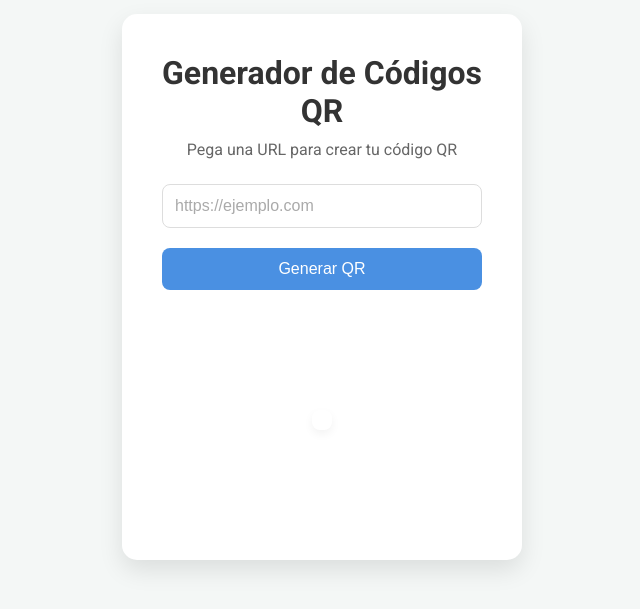
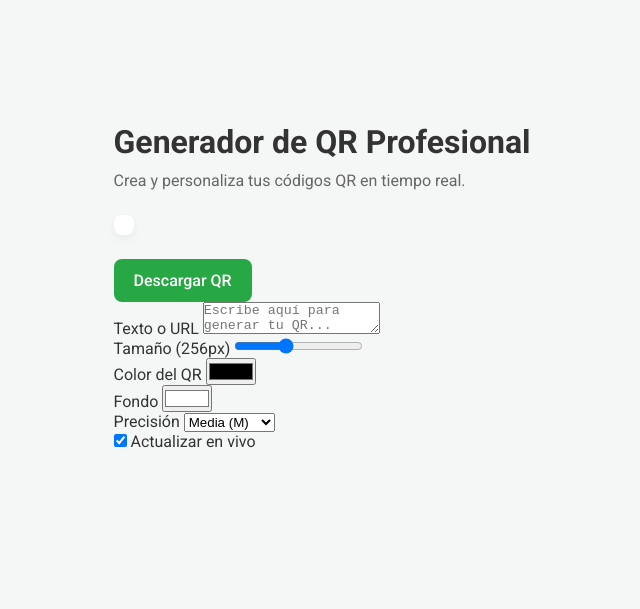
Before and after one commit to ZERO1SSD/QR-generador, a plain HTML site: page index.html in a window 1280 px wide. Shown: the part 113-722 px from the top of the page, without its empty margins (318-958 px from the left). Drawn offline with Linux system fonts and the light colour scheme; a script that the page names is missing.

Commit message:
Add files via upload

```diff
--- a/index.html
+++ b/index.html
@@ -3,20 +3,66 @@
 <head>
     <meta charset="UTF-8">
     <meta name="viewport" content="width=device-width, initial-scale=1.0">
-    <title>Generador de QR</title>
+    <title>Generador de QR Profesional</title>
     <link rel="stylesheet" href="style.css">
-    <script src="https://cdn.jsdelivr.net/npm/qrcodejs@1.0.0/qrcode.min.js"></script>
+    <script src="https://cdnjs.cloudflare.com/ajax/libs/qrcodejs/1.0.0/qrcode.min.js"></script>
 </head>
 <body>
-    <div class="container">
-        <h1>Generador de Códigos QR</h1>
-        <p>Pega una URL para crear tu código QR</p>
-        <input type="text" id="urlInput" placeholder="https://ejemplo.com">
-        <button id="generateBtn">Generar QR</button>
-        <div id="qr-container">
-            <div id="qr-code"></div>
-        </div>
-        <a id="downloadBtn" class="hidden">Descargar QR</a>
+    <div class="app-container">
+        <header class="app-header">
+            <h1>Generador de QR Profesional</h1>
+            <p>Crea y personaliza tus códigos QR en tiempo real.</p>
+        </header>
+
+        <main class="main-content">
+            <div class="qr-display-area">
+                <div id="qr-code-container">
+                    <div id="qr-code"></div>
+                </div>
+                <a id="downloadBtn" download="codigo-qr.png">Descargar QR</a>
+            </div>
+
+            <div class="controls-area">
+                <div class="control-group">
+                    <label for="text-input">Texto o URL</label>
+                    <textarea id="text-input" placeholder="Escribe aquí para generar tu QR..."></textarea>
+                </div>
+
+                <div class="control-group">
+                    <label for="size-slider">Tamaño (<span id="size-value">256</span>px)</label>
+                    <input type="range" id="size-slider" min="100" max="500" value="256">
+                </div>
+
+                <div class="control-group color-picker-group">
+                    <div>
+                        <label for="color-dark">Color del QR</label>
+                        <input type="color" id="color-dark" value="#000000">
+                    </div>
+                    <div>
+                        <label for="color-light">Fondo</label>
+                        <input type="color" id="color-light" value="#ffffff">
+                    </div>
+                </div>
+
+                <div class="control-group">
+                    <label for="error-correction-level">Precisión</label>
+                    <select id="error-correction-level">
+                        <option value="L">Baja (L)</option>
+                        <option value="M" selected>Media (M)</option>
+                        <option value="Q">Alta (Q)</option>
+                        <option value="H">Máxima (H)</option>
+                    </select>
+                </div>
+
+                <div class="control-group">
+                    <label for="live-update-checkbox">
+                        <input type="checkbox" id="live-update-checkbox" checked>
+                        Actualizar en vivo
+                    </label>
+                </div>
+                <button id="generate-btn" class="hidden">Generar QR</button>
+            </div>
+        </main>
     </div>
     <script src="main.js"></script>
 </body>
```
